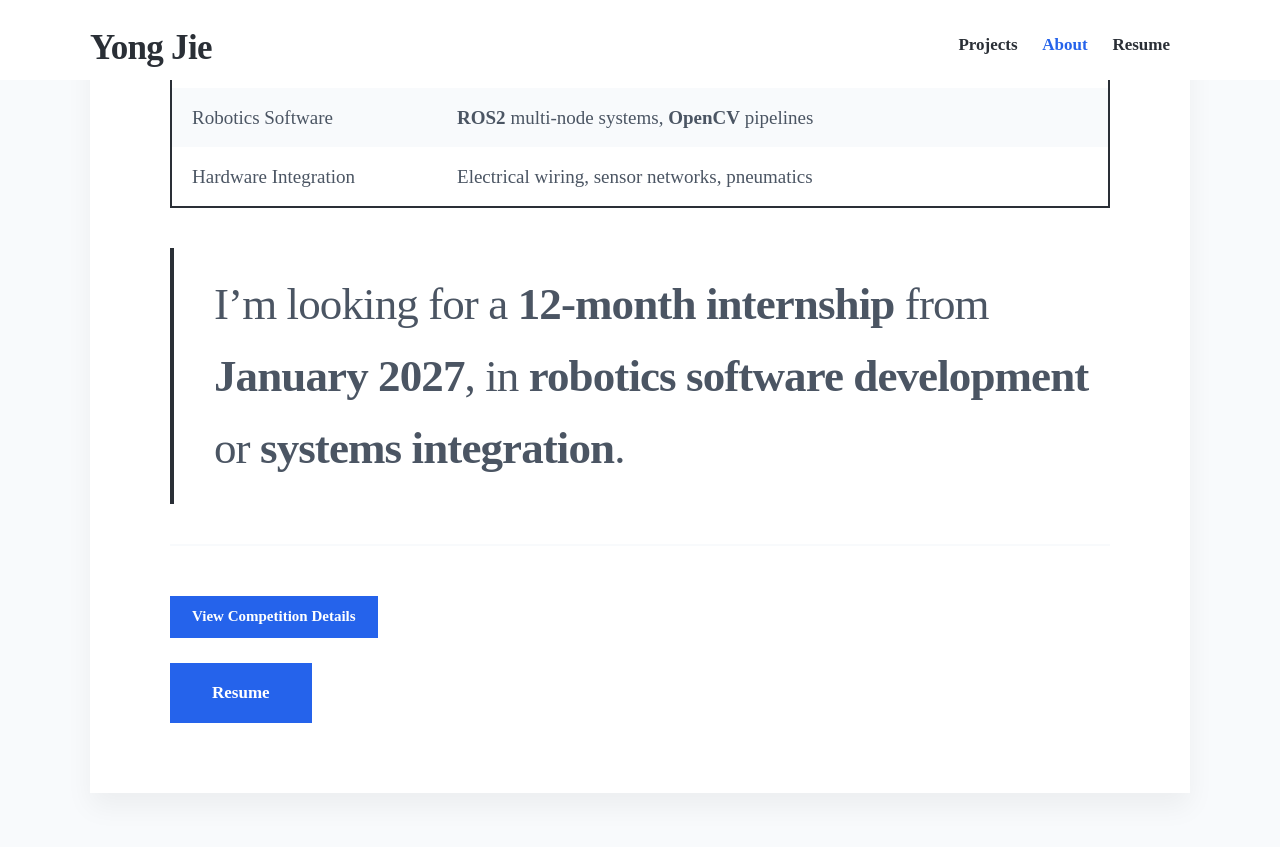
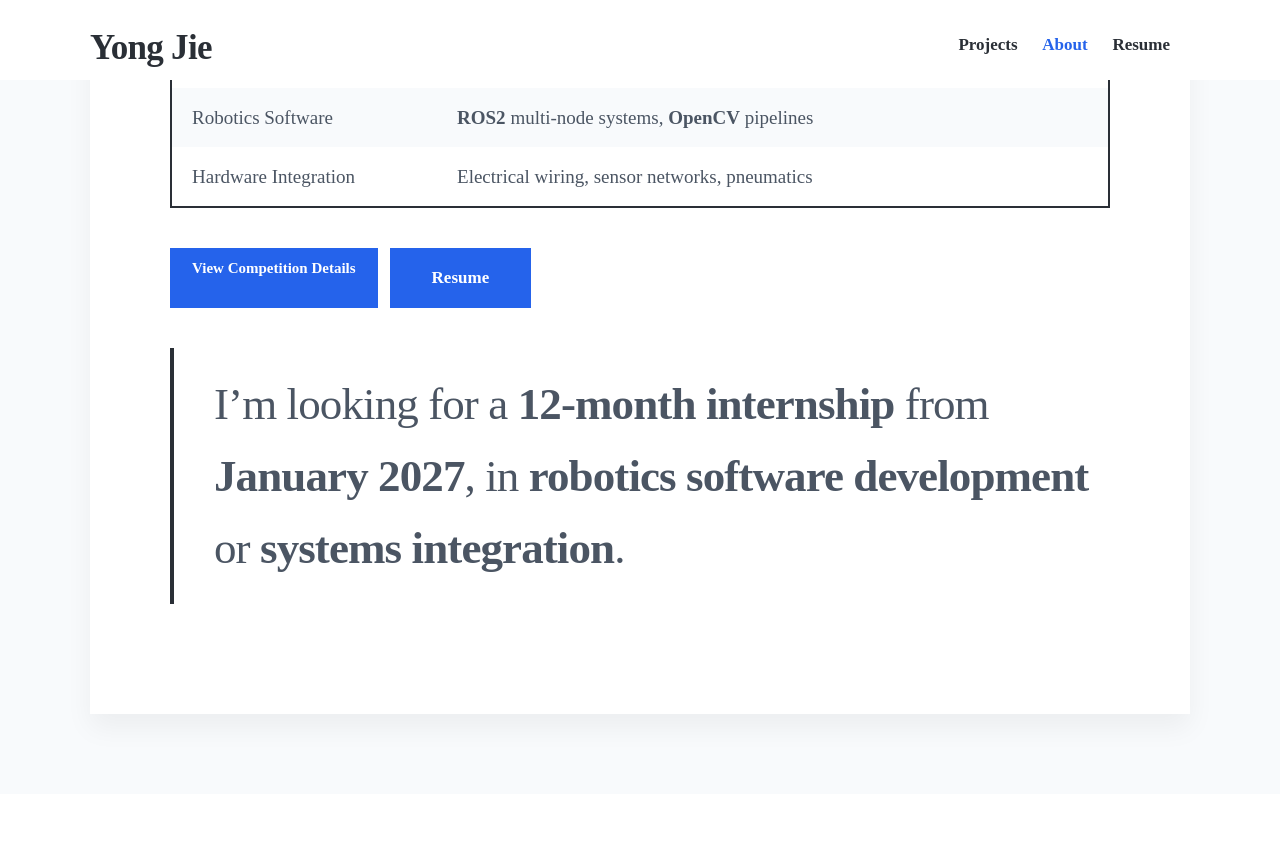
Before and after one commit to YongJiee/YongJiee.github.io, a Jekyll site: the page built from _pages/about.md, in a window 1280 px wide and 900 px high, scrolled down 971 px. Shown: the top 847 px of the window. Built offline with Jekyll 4.4.1, drawn with Linux system fonts in a browser that asks for light colours; nearby versions of some CDN libraries.

Commit message:
V1.61 - Updated resume for footer

```diff
--- a/_includes/footer.html
+++ b/_includes/footer.html
@@ -6,7 +6,7 @@
 
 		<div class="footer__copyright">
 			<div class="footer__links">
-				<a href="https://YongJiee.github.io/images/Tan Yong Jie_Resume (2025).pdf" download="Tan Yong Jie_Resume (2025).pdf" class="footer__link">Resume</a>
+				<a href="https://YongJiee.github.io/images/TanYongJie_Resume.pdf" download="TanYongJie_Resume.pdf" class="footer__link">Resume</a>
 				<span class="footer__separator">|</span>
 				<a href="mailto:Tan_Yong_jie@outlook.com" class="footer__link">Tan_Yong_jie@outlook.com</a>
 				<span class="footer__separator">|</span>
--- a/_pages/about.md
+++ b/_pages/about.md
@@ -21,10 +21,9 @@ My technical background covers a few different areas, starting from **PLC progra
 | Robotics Software | **ROS2** multi-node systems, **OpenCV** pipelines |
 | Hardware Integration | Electrical wiring, sensor networks, pneumatics |
 
+<div style="display: flex; flex-wrap: wrap; gap: 12px; margin-top: 20px;">
+  <a href="/worldskills" class="button">View Competition Details</a>
+  <a href="https://YongJiee.github.io/images/TanYongJie_Resume.pdf" class="button button--large" download="TanYongJie_Resume.pdf">Resume</a>
+</div>
+
 > I'm looking for a **12-month internship** from **January 2027**, in **robotics software development** or **systems integration**.
-
----
-
-<a href="/worldskills" class="button">View Competition Details</a>
-
-<a href="https://YongJiee.github.io/images/TanYongJie_Resume.pdf" class="button button--large" download="TanYongJie_Resume.pdf">Resume</a>
```
